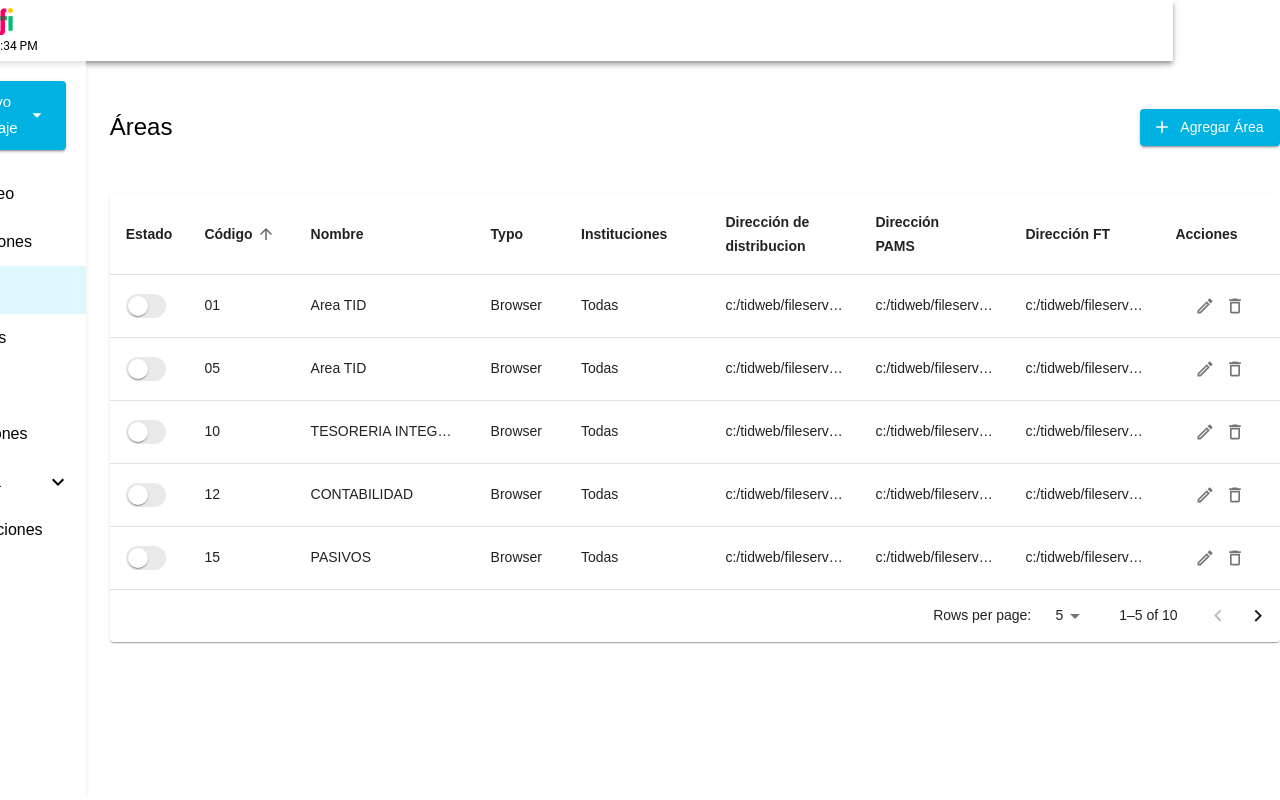
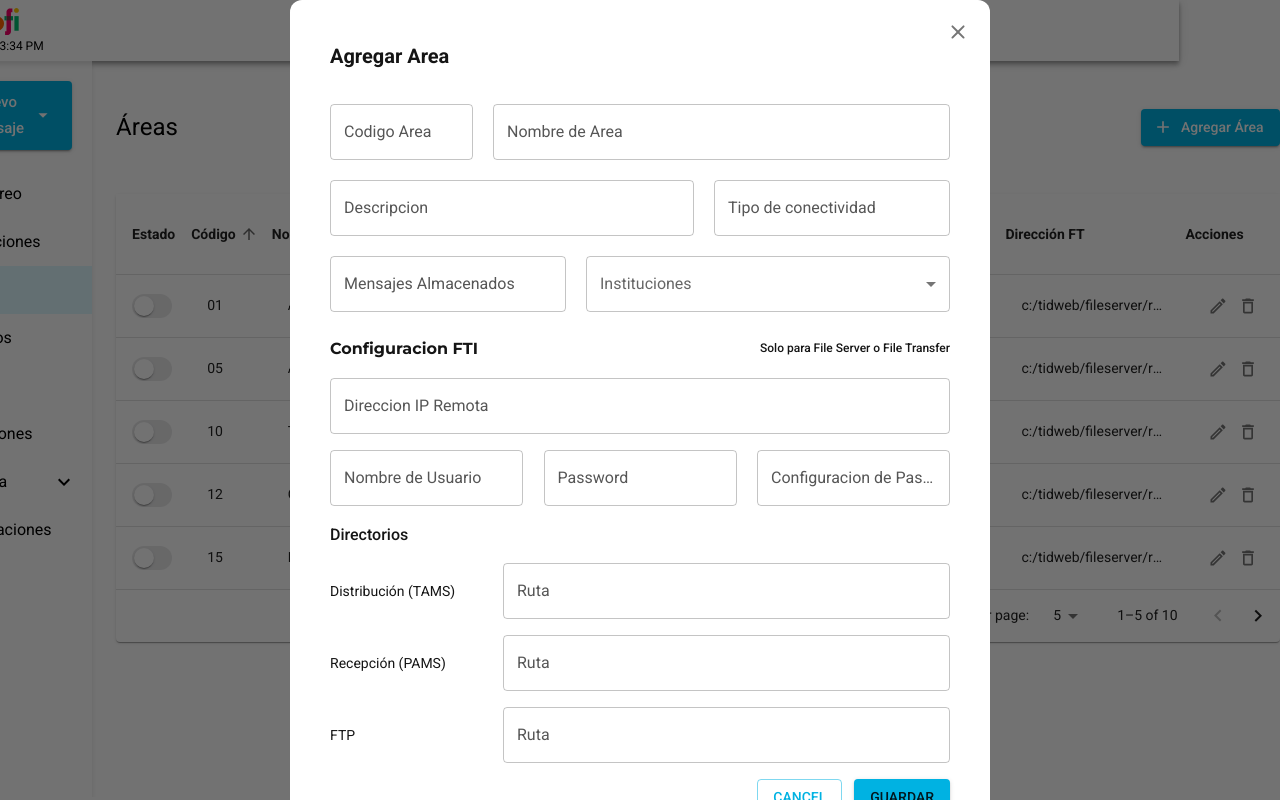
Before and after one commit to tomasgomez/admin-sinacofi-back, a Next.js app: page /areas in a window 1280 px wide. Both pictures are taken after a click on the label "Agregar Área". Built offline with nearby package versions, Linux system fonts and the light colour scheme.

Commit message:
featAndFix(area-modal-build): ad area modal without data and fix build

```diff
--- a/src/app/areas/contants.tsx
+++ b/src/app/areas/contants.tsx
@@ -7,7 +7,7 @@ export const columns: Columns[] = [
   {
     id: "code",
     label: "Código",
-    align: Alignment.CENTER,
+    align: Alignment.LEFT,
   },
   {
     id: "name",
@@ -78,17 +78,17 @@ export const columns: Columns[] = [
 
 export const rowOptions = {
   code: { maxwidth: 110, align: Alignment.LEFT },
-  name: { maxwidth: 180, align: Alignment.LEFT },
+  name: { maxwidth: 190, align: Alignment.LEFT },
   type: { maxwidth: 110, align: Alignment.LEFT },
   institutions: {
     maxwidth: 120,
     align: Alignment.LEFT,
   },
   distributionAddress: {
-    maxwidth: 150,
+    maxwidth: 180,
     align: Alignment.LEFT,
   },
-  pamsAddress: { maxwidth: 150, align: Alignment.LEFT },
-  FTAddress: { maxwidth: 150, align: Alignment.LEFT },
+  pamsAddress: { maxwidth: 180, align: Alignment.LEFT },
+  FTAddress: { maxwidth: 180, align: Alignment.LEFT },
   acctions: { maxwidth: 120, align: Alignment.LEFT },
 };
--- /dev/null
+++ b/src/app/areas/modal-area.tsx
@@ -0,0 +1,154 @@
+import * as React from "react";
+import { Modal } from "@/components/Modal";
+import Dropdrown from "@/components/Dropdown";
+import { Button, Stack, Typography } from "@mui/material";
+import Field from "@/components/Field";
+
+const ModalAreaContent = ({ onClose }: { onClose: any }) => {
+  return (
+    <>
+      <Stack rowGap={"20px"} direction="column" mb="24px">
+        <Stack
+          columnGap={"20px"}
+          direction="row"
+          justifyContent="space-between"
+        >
+          <Field label="Codigo Area" width={143} />
+          <Field label="Nombre de Area" width={457} />
+        </Stack>
+        <Stack
+          columnGap={"20px"}
+          direction="row"
+          justifyContent="space-between"
+        >
+          <Field label="Descripcion" width={364} />
+          <Field label="Tipo de conectividad" width={236} />
+        </Stack>
+        <Stack
+          columnGap={"20px"}
+          direction="row"
+          justifyContent="space-between"
+        >
+          <Field label="Mensajes Almacenados" width={236} />
+          <Dropdrown label="Instituciones" width={364} options={[]} />
+        </Stack>
+      </Stack>
+      <Stack
+        columnGap={"20px"}
+        direction="row"
+        justifyContent="space-between"
+        display="flex"
+        alignItems="center"
+        style={{ marginBottom: 16 }}
+      >
+        <Typography
+          variant="h6"
+          fontSize={16}
+          fontWeight="bold"
+          fontFamily={"Montserrat"}
+        >
+          Configuracion FTI
+        </Typography>
+        <Typography variant="subtitle2" fontSize={12}>
+          Solo para File Server o File Transfer
+        </Typography>
+      </Stack>
+      <Stack
+        columnGap={"20px"}
+        direction="row"
+        justifyContent="space-between"
+        style={{ marginBottom: 16 }}
+      >
+        <Field label="Direccion IP Remota" width={620} />
+      </Stack>
+
+      <Stack
+        columnGap={"20px"}
+        direction="row"
+        justifyContent="space-between"
+        style={{ marginBottom: 16 }}
+      >
+        <Field label="Nombre de Usuario" width={193} />
+        <Field label="Password" type="password" width={193} />
+        <Field label="Configuracion de Password" type="password" width={193} />
+      </Stack>
+
+      <Typography variant="h6" fontSize={16} style={{ marginBottom: 16 }}>
+        Directorios
+      </Typography>
+
+      <Stack
+        columnGap={"20px"}
+        direction="row"
+        justifyContent="space-between"
+        display="flex"
+        alignItems="center"
+        style={{ marginBottom: 16 }}
+      >
+        <Typography variant="subtitle1" fontSize={14}>
+          Distribución (TAMS)
+        </Typography>
+        <Field label="Ruta" width={447} />
+      </Stack>
+
+      <Stack
+        columnGap={"20px"}
+        direction="row"
+        justifyContent="space-between"
+        display="flex"
+        alignItems="center"
+        style={{ marginBottom: 16 }}
+      >
+        <Typography variant="subtitle1" fontSize={14}>
+          Recepción (PAMS)
+        </Typography>
+        <Field label="Ruta" width={447} />
+      </Stack>
+
+      <Stack
+        columnGap={"20px"}
+        direction="row"
+        justifyContent="space-between"
+        display="flex"
+        alignItems="center"
+        style={{ marginBottom: 16 }}
+      >
+        <Typography variant="subtitle1" fontSize={14}>
+          FTP
+        </Typography>
+        <Field label="Ruta" width={447} />
+      </Stack>
+
+      <Stack direction="row" justifyContent="flex-end" gap="12px">
+        <Button variant="outlined" onClick={onClose}>
+          Cancel
+        </Button>
+        <Button variant="contained">Guardar</Button>
+      </Stack>
+    </>
+  );
+};
+
+const ModalArea = ({
+  isModalOpen,
+  setIsModalOpen,
+}: {
+  isModalOpen: boolean;
+  setIsModalOpen: any;
+}) => {
+  const onClose = () => setIsModalOpen(false);
+  return (
+    <div>
+      <Modal
+        title="Agregar Area"
+        maxWidth={700}
+        maxHeight={900}
+        open={isModalOpen}
+        onClose={() => setIsModalOpen(false)}
+      >
+        <ModalAreaContent onClose={onClose} />
+      </Modal>
+    </div>
+  );
+};
+export default ModalArea;
--- a/src/app/areas/page.tsx
+++ b/src/app/areas/page.tsx
@@ -5,10 +5,12 @@ import React, { useEffect, useState } from "react";
 import { mockData } from "./mock-data";
 import Header from "@/components/Table/header";
 import { columns, rowOptions } from "./contants";
+import ModalArea from "./modal-area";
 
-const Users = () => {
+const Areas = () => {
   const [loading, setLoading] = useState<boolean>(false);
   const [data, setData] = useState<Data[]>([]);
+  const [isModalOpen, setIsModalOpen] = useState<boolean>(false);
 
   useEffect(() => {
     setLoading(true);
@@ -20,6 +22,7 @@ const Users = () => {
   }, []);
 
   return (
+    <>
       <div
         style={{
           color: "#000000",
@@ -30,7 +33,11 @@ const Users = () => {
           gap: "32px",
         }}
       >
-      <Header title="Áreas" label="Institución" addLabelButton="Agregar Área" />
+        <Header
+          title="Áreas"
+          addLabelButton="Agregar Área"
+          handleAddLabelButton={() => setIsModalOpen(true)}
+        />
         {!loading && (
           <EnhancedTable
             withSwitch
@@ -40,6 +47,8 @@ const Users = () => {
           />
         )}
       </div>
+      <ModalArea isModalOpen={isModalOpen} setIsModalOpen={setIsModalOpen} />
+    </>
   );
 };
-export default Users;
+export default Areas;
--- a/src/app/globals.css
+++ b/src/app/globals.css
@@ -1,4 +1,3 @@
-/* @import url('https://fonts.googleapis.com/css2?family=Montserrat:ital,wght@0,100..900;1,100..900&display=swap'); */
 :root {
   --max-width: 1100px;
   --border-radius: 12px;
--- a/src/app/layout.tsx
+++ b/src/app/layout.tsx
@@ -20,6 +20,17 @@ export default function RootLayout({
 }>) {
   return (
     <html lang="en">
+      <head>
+        <link rel="preconnect" href="https://fonts.gstatic.com" />
+        <link
+          href="https://fonts.googleapis.com/css2?family=Montserrat:ital,wght@0,100..900;1,100..900&display=swap"
+          rel="stylesheet"
+        />
+        <link
+          href="https://fonts.googleapis.com/css2?family=Roboto:ital,wght@0,100;0,300;0,400;0,500;0,700;0,900;1,100;1,300;1,400;1,500;1,700;1,900&display=swap"
+          rel="stylesheet"
+        />
+      </head>
       <body style={{ background: "#fffffff !important" }}>
         <ThemeProvider theme={theme}>
           <AppBar />
--- a/src/components/Field/index.tsx
+++ b/src/components/Field/index.tsx
@@ -5,27 +5,37 @@ import FormControl from "@mui/material/FormControl";
 import { TextField, TextFieldProps, styled } from "@mui/material";
 
 const StyledTextField = styled(TextField)({
-  '& .MuiInputBase-root.Mui-disabled': {
+  "& .MuiInputBase-root.Mui-disabled": {
     backgroundColor: "#E5E5E5",
     color: "#000000 !important",
   },
-  '& .MuiFormLabel-root.Mui-disabled': {
+  "& .MuiFormLabel-root.Mui-disabled": {
     backgroundColor: "#DFF8FF",
     color: "#565656 !important",
   },
-  '& .MuiFormLabel-root': {
-    backgroundColor: "#DFF8FF",
+  "& .MuiFormLabel-root": {
     color: "#565656 !important",
   },
 });
 
-export default function Field(props: { value?: any, label: string, width: number, options?: any, onChange?: any } & TextFieldProps) {
+export default function Field(
+  props: {
+    value?: any;
+    label: string;
+    width: number;
+    options?: any;
+    onChange?: any;
+  } & TextFieldProps
+) {
   const { width, label, value, onChange } = props;
   const [isFocused, setIsFocused] = React.useState(false);
 
-  const handleChange = React.useCallback((evt: any) => {
-    onChange && onChange(evt.target?.value, evt);
-  }, [onChange])
+  const handleChange = React.useCallback(
+    (evt: any) => {
+      onChange && onChange(evt.target?.value, evt);
+    },
+    [onChange]
+  );
 
   const handleFocus = () => {
     setIsFocused(true);
@@ -48,7 +58,14 @@ export default function Field(props: { value?: any, label: string, width: number
       onBlur={handleBlur}
     >
       <FormControl fullWidth>
-        <StyledTextField {...props} label={label} value={value} onChange={handleChange} />
+        <StyledTextField
+          id="outlined-basic"
+          variant="outlined"
+          {...props}
+          label={label}
+          value={value}
+          onChange={handleChange}
+        />
       </FormControl>
     </Box>
   );
--- a/src/components/Modal/Modal.tsx
+++ b/src/components/Modal/Modal.tsx
@@ -15,6 +15,7 @@ interface ModalProps {
   title: string | any;
   sx?: SxProps<Theme>;
   maxWidth?: string | number;
+  maxHeight?: string | number;
 }
 
 export function Modal(
@@ -29,15 +30,15 @@ export function Modal(
       onClose={props.onClose}
       sx={{
         color: "#151515",
-        maxHeight: "100vh",
+        maxHeight: props.maxHeight || "100vh",
         overflowY: "auto",
-        bgcolor:'rgba(0, 0, 0, 0.1)',
+        bgcolor: "rgba(0, 0, 0, 0.1)",
       }}
     >
       <Box
         p="40px"
         sx={{
-          maxWidth: props.maxWidth || '960px',
+          maxWidth: props.maxWidth || "960px",
           position: "relative",
           left: "50%",
           transform: "translate(-50%, 0)",
@@ -49,7 +50,10 @@ export function Modal(
           ...(props.sx || {}),
         }}
       >
-        <IconButton onClick={props.onClose} sx={{ position: "absolute", right: "12px", top: "12px" }}>
+        <IconButton
+          onClick={props.onClose}
+          sx={{ position: "absolute", right: "12px", top: "12px" }}
+        >
           <CloseRounded />
         </IconButton>
         <Typography variant="h6" mb={"32px"} fontWeight={600}>
--- a/src/components/Table/components/table-header-inbox.tsx
+++ b/src/components/Table/components/table-header-inbox.tsx
@@ -41,14 +41,18 @@ export function TableHeader(props: EnhancedTableProps) {
           </TableCell>
         )}
         {withStatusSwitch && (
-          <StyledTableCellHeader>Estado</StyledTableCellHeader>
+          <StyledTableCellHeader padding="normal">Estado</StyledTableCellHeader>
         )}
-        {columns.map((columnsData) => (
+        {columns.map((columnsData, index) => (
           <StyledTableCellHeader
             key={columnsData.id}
             align={columnsData.align}
             padding="normal"
             sortDirection={orderBy === columnsData.id ? order : false}
+            style={{
+              paddingRight: index === columnsData.length - 1 ? 16 : 10,
+              paddingLeft: 0,
+            }}
           >
             <TableSortLabel
               active={orderBy === columnsData.id}
--- a/src/components/Table/header/index.tsx
+++ b/src/components/Table/header/index.tsx
@@ -20,7 +20,7 @@ import { Search } from "@mui/icons-material";
 import Button from "@mui/material/Button";
 import AddIcon from "@mui/icons-material/Add";
 
-const SearchField = ({ data, label }: { data: any; label: string }) => {
+const SearchField = ({ data, label = "" }: { data: any; label?: string }) => {
   return (
     <Autocomplete
       freeSolo
@@ -35,7 +35,7 @@ const SearchField = ({ data, label }: { data: any; label: string }) => {
         <TextField
           {...params}
           // size="small"
-          label="Search input"
+          label={label}
           InputProps={{
             ...params.InputProps,
             type: "search",
@@ -51,7 +51,13 @@ const SearchField = ({ data, label }: { data: any; label: string }) => {
   );
 };
 
-const AddElement = ({ label }: { label: string }) => {
+const AddElement = ({
+  label,
+  handleAddLabelButton,
+}: {
+  label: string;
+  handleAddLabelButton?: any;
+}) => {
   return (
     <Button
       component="label"
@@ -63,6 +69,7 @@ const AddElement = ({ label }: { label: string }) => {
         color: "#FFFFFF",
         textTransform: "none",
       }}
+      onClick={handleAddLabelButton}
     >
       {label}
     </Button>
@@ -71,12 +78,13 @@ const AddElement = ({ label }: { label: string }) => {
 
 export default function Header(props: {
   title: string;
-  label: string;
+  label?: string;
   amountMessages?: number;
   filters?: any;
   withIcons?: boolean;
   withSearchBar?: boolean;
   addLabelButton?: string;
+  handleAddLabelButton?: any;
 }) {
   const {
     amountMessages,
@@ -86,6 +94,7 @@ export default function Header(props: {
     withIcons,
     withSearchBar,
     addLabelButton,
+    handleAddLabelButton,
   } = props;
   return (
     <StyledInboxHeaderContent>
@@ -97,7 +106,7 @@ export default function Header(props: {
       >
         <Typography variant="h5">{title}</Typography>
         <div style={{ display: "flex", gap: "12px" }}>
-          {withSearchBar && <SearchField data={[]} label="test" />}
+          {withSearchBar && <SearchField data={[]} label={label} />}
           {filters &&
             filters.map((filter: any) => (
               <Dropdrown
@@ -108,7 +117,12 @@ export default function Header(props: {
                 defaultValue={filter.defaultValue}
               />
             ))}
-          {addLabelButton && <AddElement label={addLabelButton} />}
+          {addLabelButton && (
+            <AddElement
+              label={addLabelButton}
+              handleAddLabelButton={handleAddLabelButton}
+            />
+          )}
         </div>
       </StyledTitleAndDropdown>
 
--- a/src/components/Table/index.tsx
+++ b/src/components/Table/index.tsx
@@ -130,7 +130,7 @@ export default function EnhancedTable({
                 <TableContentRows
                   withCheckbox={withCheckbox}
                   withSwitch={withSwitch}
-                  key={`row-table-data-${row.rut}`}
+                  key={`row-table-data-${index}`}
                   row={row}
                   rowOptions={rowOptions}
                   columns={columns}
--- a/src/components/Theme.tsx
+++ b/src/components/Theme.tsx
@@ -1,14 +1,11 @@
-'use client'
+"use client";
 import { createTheme } from "@mui/material";
 import { green, orange, purple } from "@mui/material/colors";
 
-declare module '@mui/material/styles' {
+declare module "@mui/material/styles" {
   interface Theme {
     status: {
       danger: string;
-    };
-    typography: {
-      a: string;
     };
   }
   // allow configuration using `createTheme`
@@ -22,14 +19,15 @@ declare module '@mui/material/styles' {
       a?: string;
     };
   }
-};
+}
 
 export const theme = createTheme({
   typography: {
-    // a: {
-    //   fontFamily: "Roboto",
-    // },
-    fontFamily: "'Montserrat', sans-serif",
+    fontFamily: [
+      "'Roboto', sans-serif",
+      "'Montserrat', sans-serif",
+      "'Arial', sans-serif",
+    ].join(","),
   },
   palette: {
     primary: {
```
Also changed, not shown: src/app/users/EditUserModal.tsx (+118 -43 lines). Lines whose indentation alone changed are shown as unchanged.
